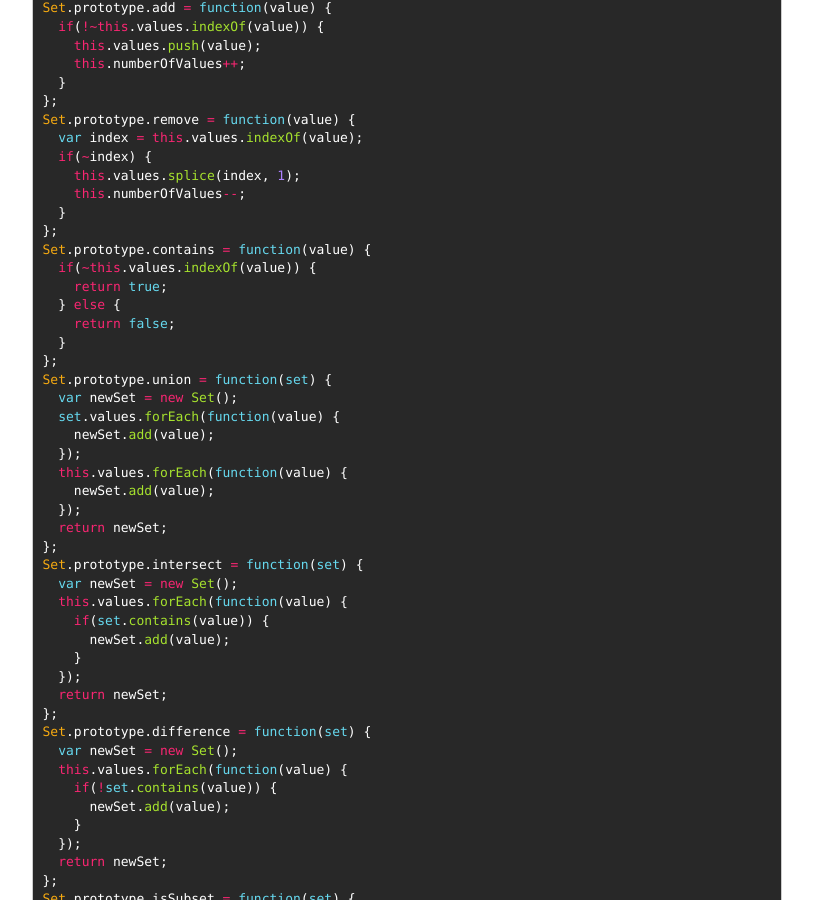
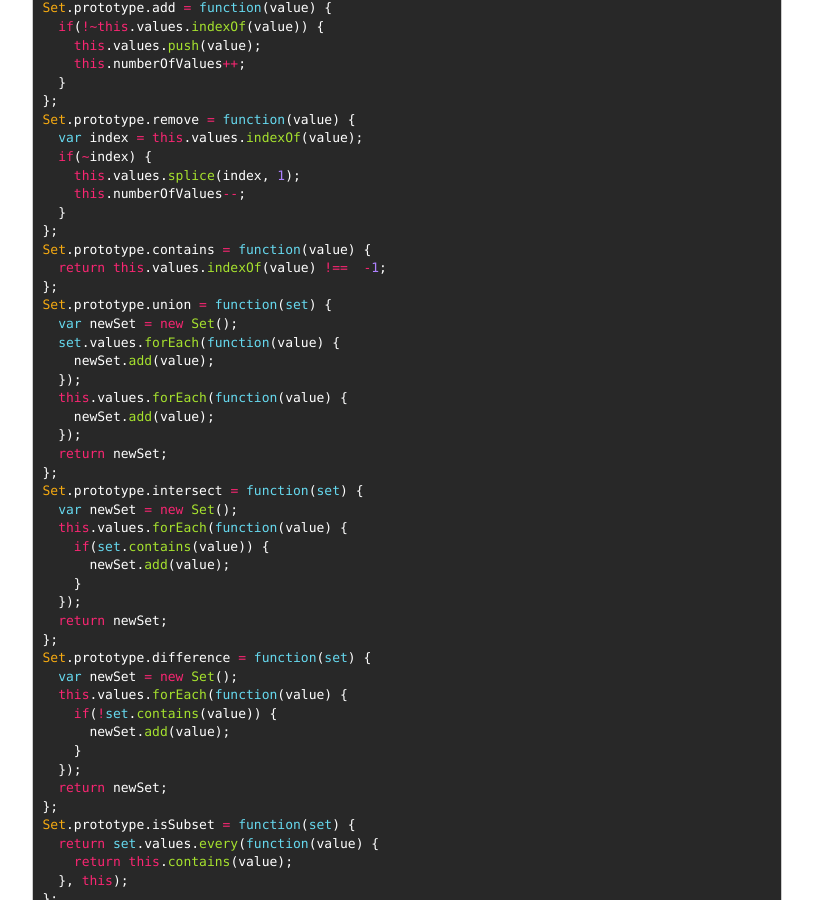
Before and after one commit to benoitvallon/benoitvallon.github.io, a Jekyll site: the page built from _posts/2016-02-13-the-set-data-structure.md, in a window 1280 px wide and 900 px high, scrolled down 1936 px. Shown: the whole window, without its empty margins (233-1046 px from the left). Built offline with Jekyll 4.4.1, drawn with Linux system fonts in a browser that asks for light colours; nearby versions of some CDN libraries; comment, search, counter and statistics services are not loaded.

Commit message:
Simplifies contains method for set

```diff
--- a/_posts/data-structures-series/set.md
+++ b/_posts/data-structures-series/set.md
@@ -18,11 +18,7 @@ Set.prototype.remove = function(value) {
   }
 };
 Set.prototype.contains = function(value) {
-  if(~this.values.indexOf(value)) {
-    return true;
-  } else {
-    return false;
-  }
+  return this.values.indexOf(value) !==  -1;
 };
 Set.prototype.union = function(set) {
   var newSet = new Set();
```
